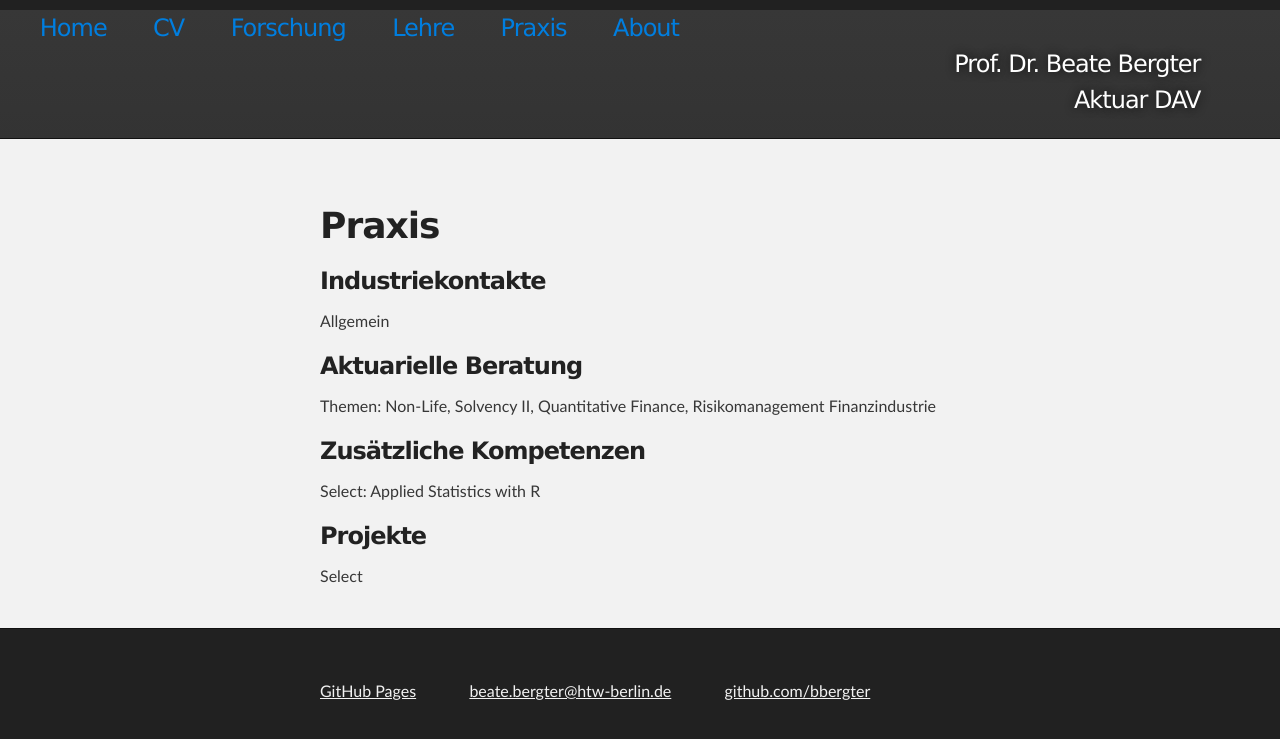
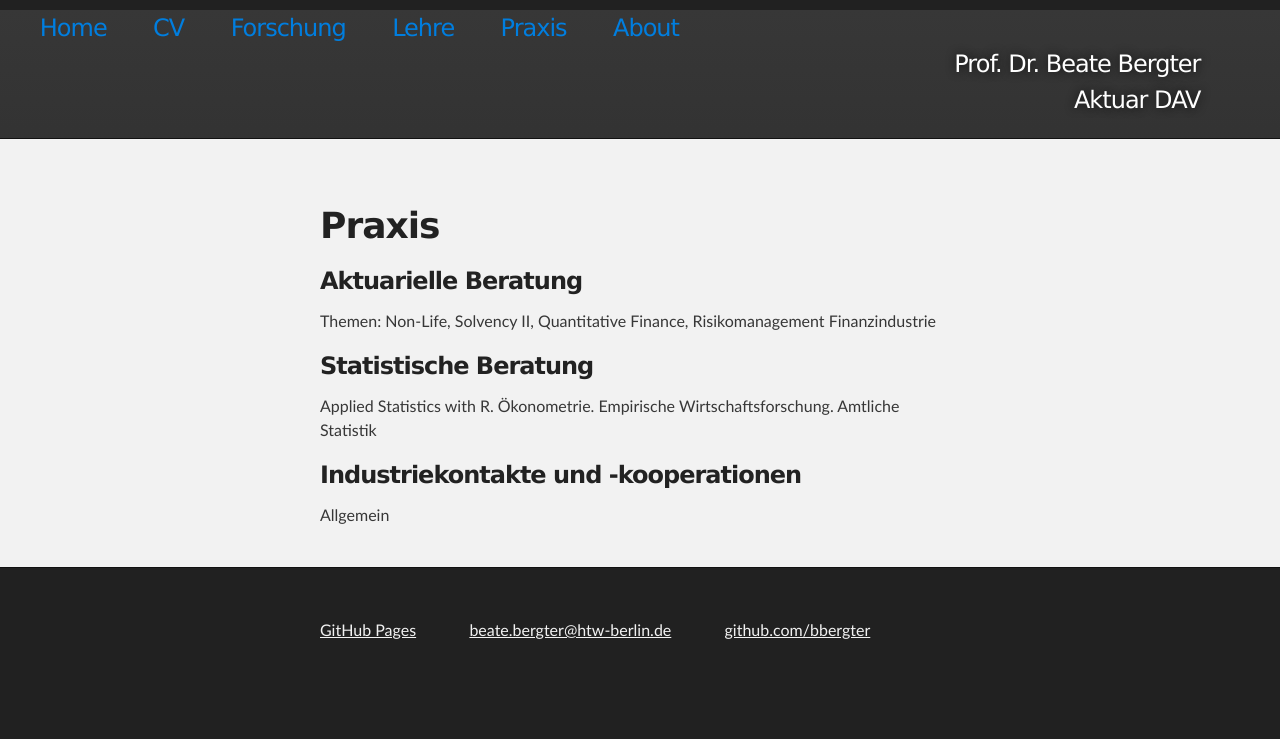
Before and after one commit to bbergter/bbergter, a Jekyll site: the page built from praxis/index.html, in a window 1280 px wide. Shown: the top 739 px of the page. Built offline with Jekyll 4.4.1, drawn with Linux system fonts in a browser that asks for light colours.

Commit message:
Update index.html

```diff
--- a/praxis/index.html
+++ b/praxis/index.html
@@ -8,19 +8,19 @@ lehre: passive
 ---
 
 
-		<div class="Praxis">
+		<div class="Praxis und Beratung">
 		<h1>Praxis</h1>
-
-    <h3>Industriekontakte</h3>
-<p> Allgemein</p>
 
  <h3>Aktuarielle Beratung</h3>
 <p> Themen: Non-Life, Solvency II, Quantitative Finance, Risikomanagement Finanzindustrie</p>
 
-   <h3>Zusätzliche Kompetenzen</h3>
-<p> Select: Applied Statistics with R</p>
+   <h3>Statistische Beratung</h3>
+<p> Applied Statistics with R. Ökonometrie. Empirische Wirtschaftsforschung. Amtliche Statistik</p>
 
-  <h3>Projekte</h3>
-<p> Select</p>
+    <h3>Industriekontakte und -kooperationen</h3>
+<p> Allgemein</p>
+
+  <!--<h3>Projekte</h3>
+<p> Exoertenwissen. Zusätzliche Kompetenzen. Select</p>-->
 
 		</div>
```
